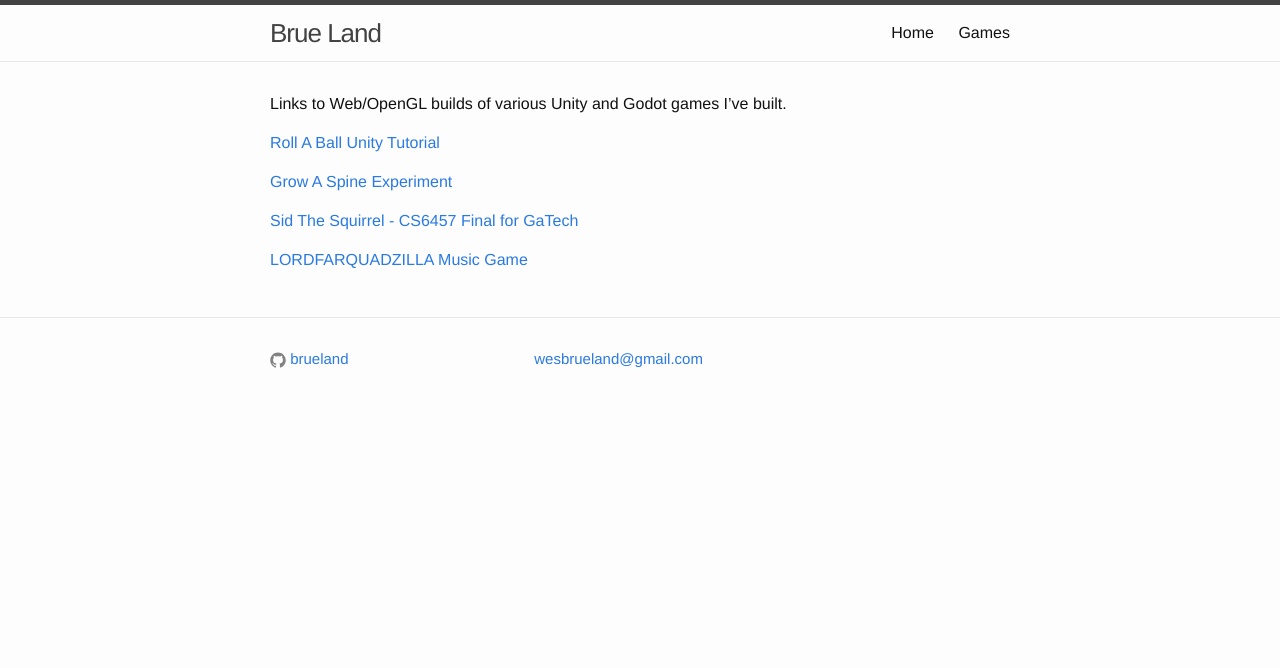
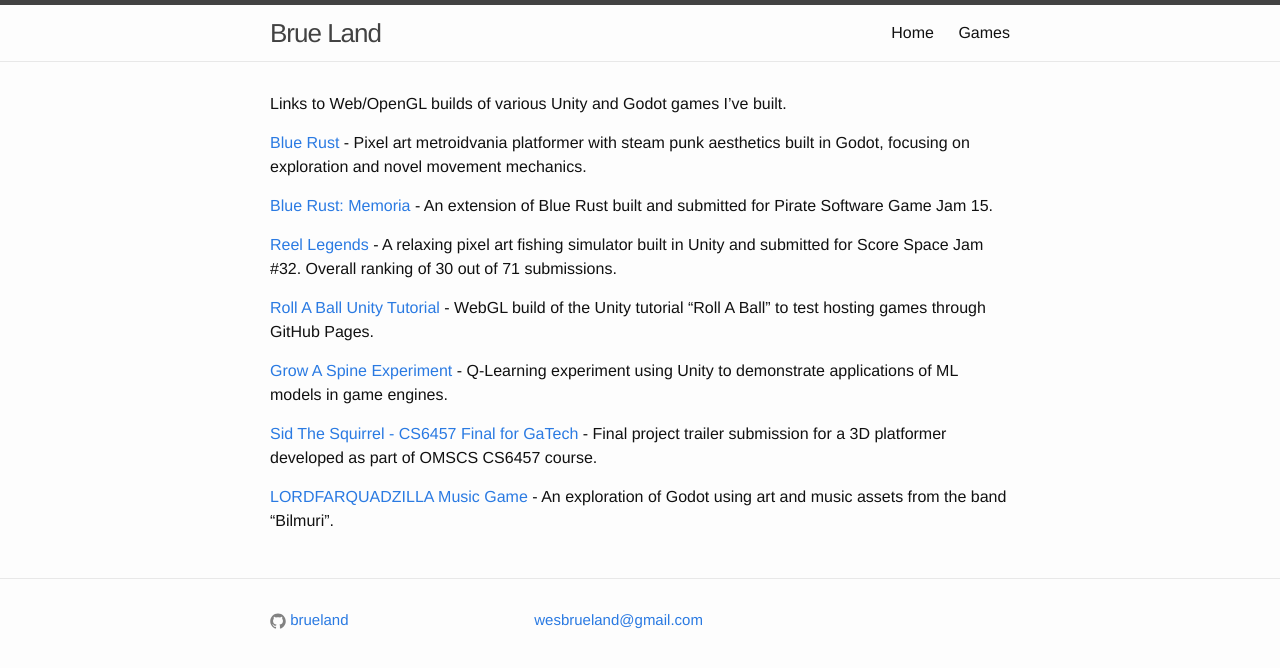
Before and after one commit to brueland/brueland.github.io, a Jekyll site: the page built from games.md, in a window 1280 px wide. Shown: the top 668 px of the page. Built offline with Jekyll 4.4.1, drawn with Linux system fonts in a browser that asks for light colours.

Commit message:
refactor: Update games.md to include descriptions and new portfolio pieces

```diff
--- a/games.md
+++ b/games.md
@@ -5,10 +5,16 @@
 ---
 Links to Web/OpenGL builds of various Unity and Godot games I've built.
 
-[Roll A Ball Unity Tutorial](https://brue.land/RollABall/)
+[Blue Rust](https://knockout-forge.itch.io/blue-rust) - Pixel art metroidvania platformer with steam punk aesthetics built in Godot, focusing on exploration and novel movement mechanics.
 
-[Grow A Spine Experiment](https://brue.land/GrowASpine/)
+[Blue Rust: Memoria](https://brueland.itch.io/blue-rust-memoria) - An extension of Blue Rust built and submitted for Pirate Software Game Jam 15.
 
-[Sid The Squirrel - CS6457 Final for GaTech](https://www.youtube.com/watch?v=l4dxJOaDrnA&ab_channel=WesleyBrueland)
+[Reel Legends](https://brueland.itch.io/reel-legends) - A relaxing pixel art fishing simulator built in Unity and submitted for Score Space Jam #32. Overall ranking of 30 out of 71 submissions.
 
-[LORDFARQUADZILLA Music Game](https://brue.land/LORDFARQUADZILLA/)
+[Roll A Ball Unity Tutorial](https://brue.land/RollABall/) - WebGL build of the Unity tutorial "Roll A Ball" to test hosting games through GitHub Pages.
+
+[Grow A Spine Experiment](https://brue.land/GrowASpine/) - Q-Learning experiment using Unity to demonstrate applications of ML models in game engines.
+
+[Sid The Squirrel - CS6457 Final for GaTech](https://www.youtube.com/watch?v=l4dxJOaDrnA&ab_channel=WesleyBrueland) - Final project trailer submission for a 3D platformer developed as part of OMSCS CS6457 course.
+
+[LORDFARQUADZILLA Music Game](https://brue.land/LORDFARQUADZILLA/) - An exploration of Godot using art and music assets from the band "Bilmuri".
```
